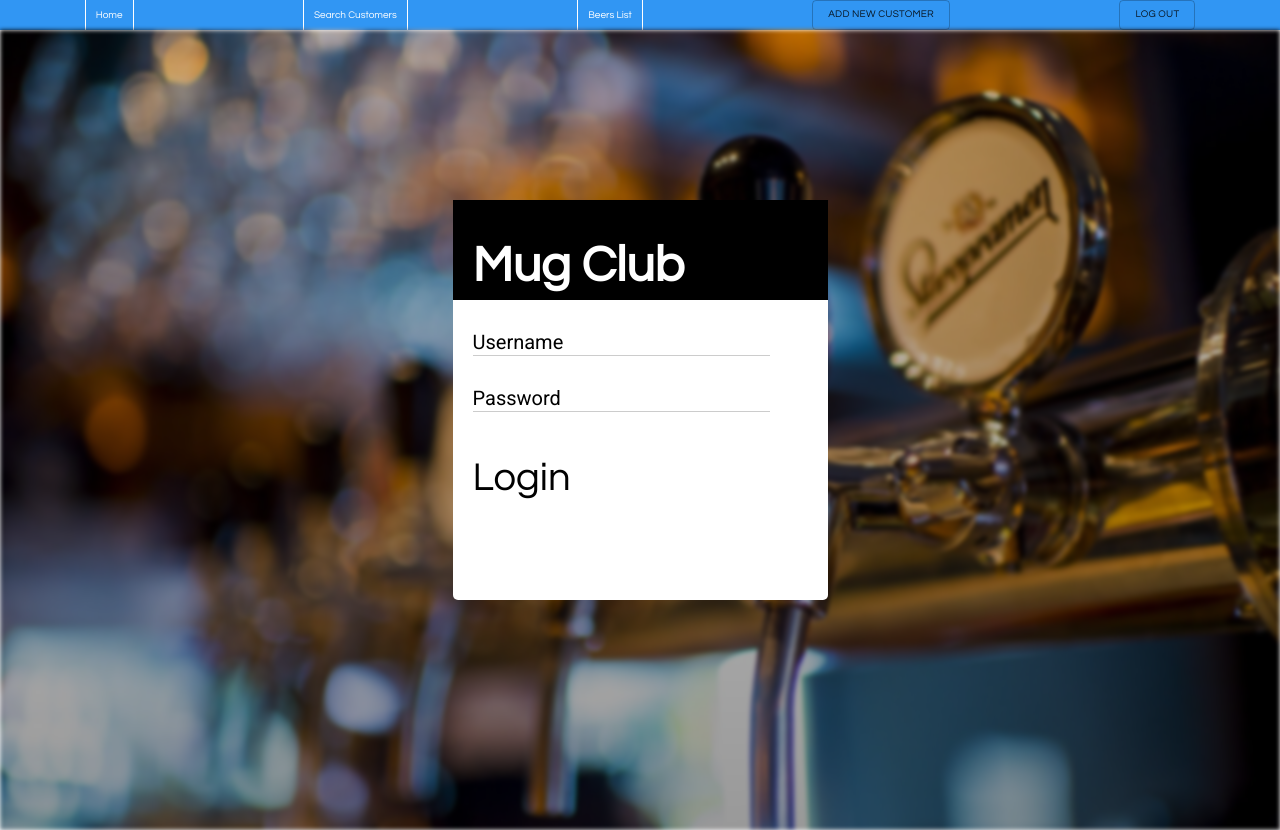
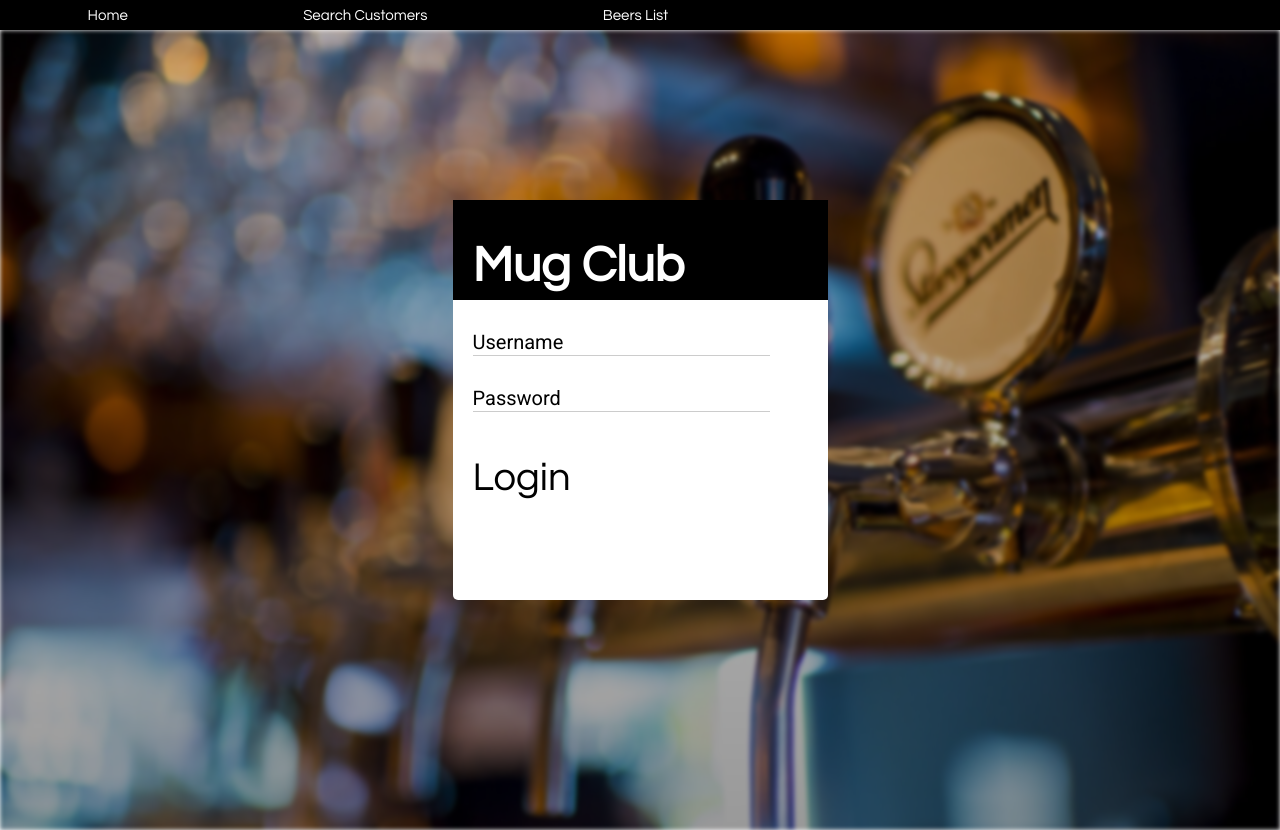
Before and after one commit to r742davis/Mug-Club, a React (Create React App) app in the folder client/: page / in a window 1280 px wide. Built offline with nearby package versions, Linux system fonts and the light colour scheme; no server answers.

Commit message:
Made visual changes to navigation bar. Deleted excess code and removed Material UI elements

```diff
--- a/client/src/components/BeerDisplay.js
+++ b/client/src/components/BeerDisplay.js
@@ -1,7 +1,6 @@
 import React from 'react';
 import List from '@material-ui/core/List';
 import ListItem from '@material-ui/core/ListItem';
-import ListItemText from '@material-ui/core/ListItemText';
 import ListItemAvatar from '@material-ui/core/ListItemAvatar';
 import Avatar from '@material-ui/core/Avatar';
 import Button from '@material-ui/core/Button';
--- a/client/src/components/BeersList.js
+++ b/client/src/components/BeersList.js
@@ -46,7 +46,7 @@ export default function CheckboxListSecondary(props) {
             onClick={handleToggle(beer)}
             dense
             button
-            css={{ maxWidth: 360 }}
+            css={{ maxWidth: 200 }}
             >
             <ListItemAvatar>
               <Avatar
--- a/client/src/components/Login.js
+++ b/client/src/components/Login.js
@@ -1,5 +1,4 @@
 import React from 'react';
-import Button from '@material-ui/core/Button';
 import classes from './styles/Login.module.css';
 
 const Login = (props) => {
--- a/client/src/components/NewCustomer.js
+++ b/client/src/components/NewCustomer.js
@@ -13,12 +13,12 @@ const useStyles = makeStyles(theme => ({
 }));
 
 //MUI Theme Creation - Button
-const theme = createMuiTheme({
-  palette: {
-    primary: { main: '#3196f3' },
-    secondary: { main: '#11cb5f' },
-  },
-});
+// const theme = createMuiTheme({
+//   palette: {
+//     primary: { main: '#3196f3' },
+//     secondary: { main: '#11cb5f' },
+//   },
+// });
 
 
 const NewCustomer = (props) => {
--- a/client/src/components/styles/Customer.module.css
+++ b/client/src/components/styles/Customer.module.css
@@ -1,8 +1,8 @@
 .CustomerBox {
   margin-top: 2rem;
+  margin-bottom: 1rem;
   border: 3px solid black;
 }
-
 .CustomerBox h1 {
   padding: 2rem;
   padding-bottom: 0.5rem;
--- a/client/src/containers/Container.js
+++ b/client/src/containers/Container.js
@@ -256,7 +256,6 @@ class Container extends React.Component {
     this.setState({
       displayBeer: !this.state.displayBeer
     })
-    console.log(this.state.displayBeer)
   }
 
   updateSearch = (event) => {
--- a/client/src/pages/Search.js
+++ b/client/src/pages/Search.js
@@ -4,7 +4,6 @@ import Customer from '../components/Customer';
 import classes from './styles/Search.module.css';
 
 const Search = (props) => {
-  console.log(props)
     let filteredCustomers = props.customers ? props.customers.filter(
       (customer) => {
         return customer.name.first.toLowerCase().includes(props.search.toLowerCase()) || customer.name.last.toLowerCase().includes(props.search.toLowerCase());
--- a/client/src/pages/styles/Navigation.module.css
+++ b/client/src/pages/styles/Navigation.module.css
@@ -1,13 +1,14 @@
-nav {
-  box-sizing: border-box;
-  padding: 0;
-}
-
 .container {
-  background: #3196f3;
+  background: black;
   height: 3rem;
   display: flex;
   justify-content: center;
+  box-sizing: border-box;
+  padding: 0;
+  position: sticky;
+  top: 0;
+  width: 100%;
+  z-index: 1000;
 }
 
 .list {
@@ -22,5 +23,11 @@ nav {
   color: white;
   text-decoration: none;
   padding: 1rem;
-  border: 1px solid white;
+  font-size: 1.5rem;
+  transition: 0.25s;
 }
+.link:hover {
+  color: black;
+  background: white;
+  transition: 0.25s;
+}
```
